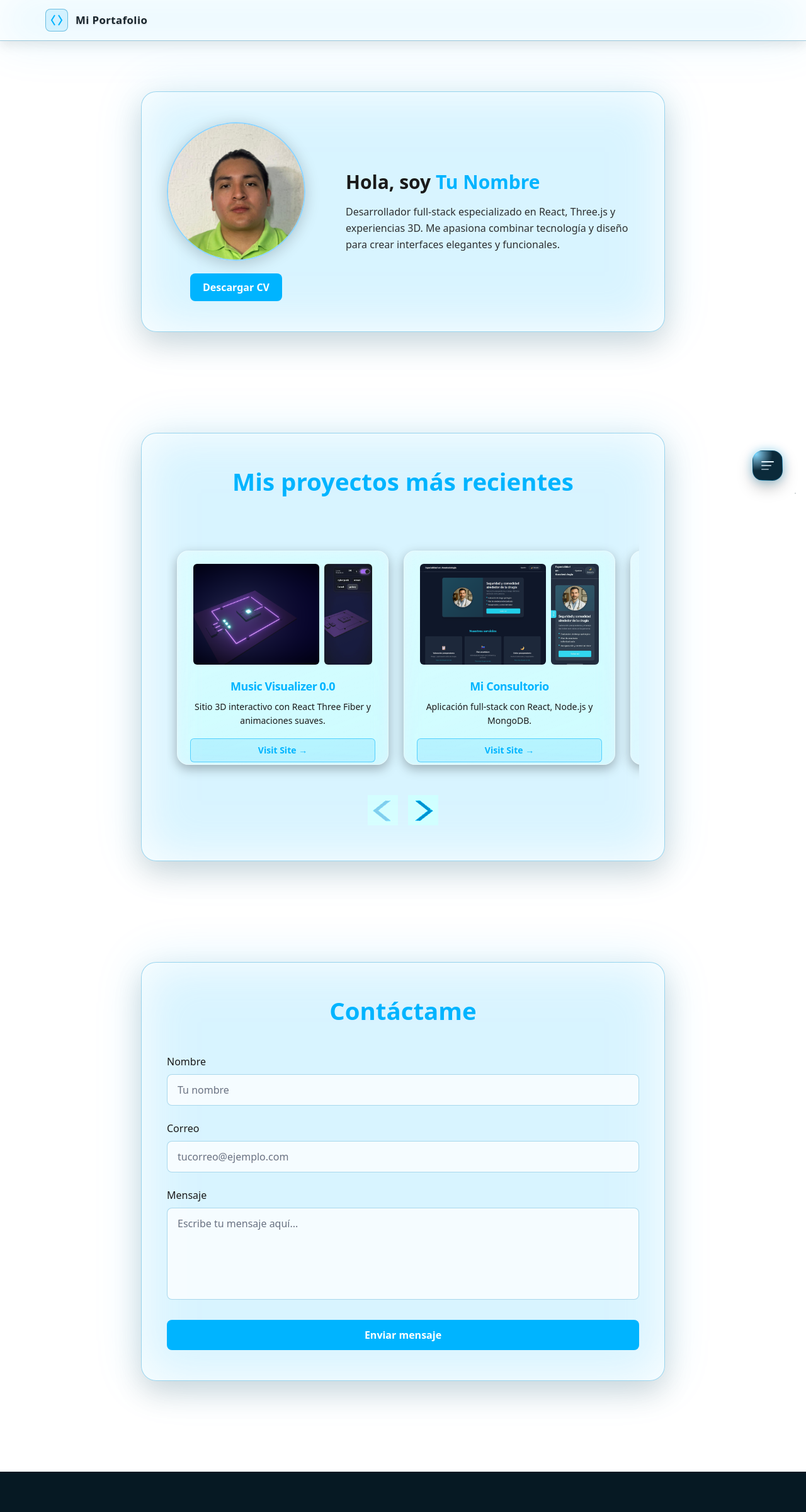
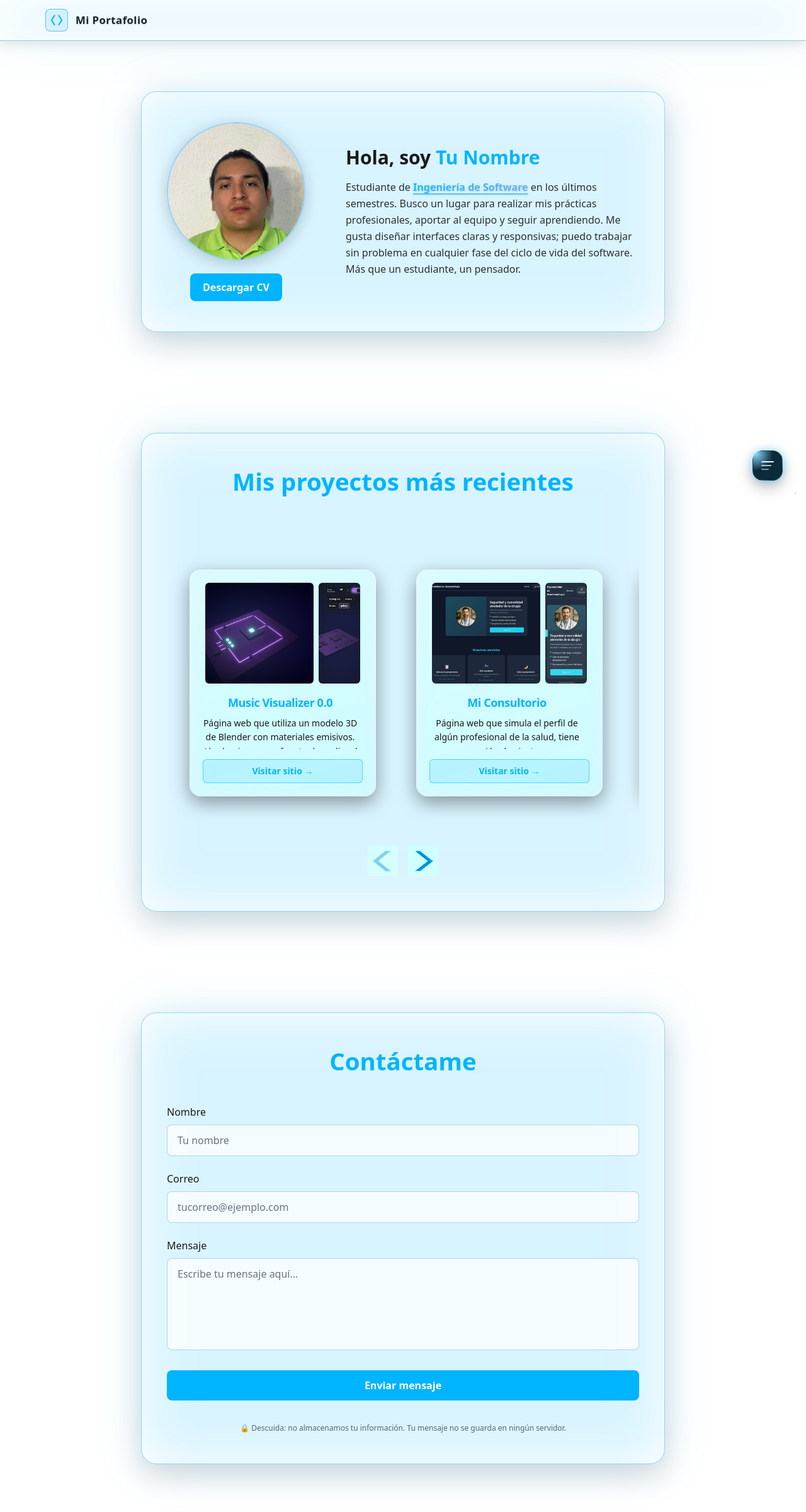
Before and after one commit to Caixba22/mi-portafolio, a React (Vite) app: page / in a window 1280 px wide. Shown: the top 2400 px of the page at 63% size. Before the commit the page ends 2336 px from the top, so only its background shows below. Built offline with nearby package versions, Linux system fonts and the light colour scheme.

Commit message:
guardar avances antes de cambios apra envío de correo electrónico

```diff
--- a/src/components/Sections/AboutMe/AboutMe.tsx
+++ b/src/components/Sections/AboutMe/AboutMe.tsx
@@ -10,16 +10,23 @@ export default function AboutMe() {
           title: "Hola, soy",
           name: "Tu Nombre",
           desc:
-            "Desarrollador full-stack especializado en React, Three.js y experiencias 3D. Me apasiona combinar tecnología y diseño para crear interfaces elegantes y funcionales.",
+            "Estudiante de Ingeniería de Software en los últimos semestres. Busco un lugar para realizar mis prácticas profesionales, aportar al equipo y seguir aprendiendo. Me gusta diseñar interfaces claras y responsivas; puedo trabajar sin problema en cualquier fase del ciclo de vida del software.",
           cv: "Descargar CV",
         }
       : {
           title: "Hi, I'm",
           name: "Your Name",
           desc:
-            "Full-stack developer specialized in React, Three.js and immersive 3D experiences. I love blending technology and design to create elegant, functional UIs.",
+            "Software Engineering student in my final semesters. I'm looking for an internship to contribute to the team and keep learning. I design clear, responsive UIs and I'm comfortable working across any stage of the software lifecycle.",
           cv: "Download CV",
         };
+
+  // Estilo del “highlight”
+  const hiClass =
+    "font-semibold bg-clip-text text-transparent " +
+    "bg-[linear-gradient(90deg,var(--color-primary),#60a5fa)] " +
+    "underline decoration-[color-mix(in_oklab,var(--color-primary)_60%,transparent)] " +
+    "decoration-2 underline-offset-4 drop-shadow";
 
   return (
     <section
@@ -47,7 +54,7 @@ export default function AboutMe() {
           hover:shadow-[0_22px_55px_rgba(0,0,0,0.25)]
         "
       >
-        {/* ✨ Halo dinámico alrededor del bloque */}
+        {/* ✨ Halo dinámico */}
         <div
           className="
             absolute inset-0 rounded-2xl md:rounded-3xl
@@ -103,7 +110,28 @@ export default function AboutMe() {
               {strings.name}
             </span>
           </h2>
-          <p className="opacity-90">{strings.desc}</p>
+
+          {lang === "es" ? (
+            <p className="opacity-90">
+              Estudiante de{" "}
+              <span className={hiClass}>Ingeniería de Software</span> en los
+              últimos semestres. Busco un lugar para realizar mis prácticas
+              profesionales, aportar al equipo y seguir aprendiendo. Me gusta
+              diseñar interfaces claras y responsivas; puedo trabajar sin
+              problema en cualquier fase del ciclo de vida del software.
+              <br />
+              Más que un estudiante, un pensador.
+            </p>
+          ) : (
+            <p className="opacity-90">
+              <span className={hiClass}>Software Engineering</span> student in
+              my final semesters. I’m looking for an internship to contribute to
+              the team and keep learning. I design clear, responsive UIs and I’m
+              comfortable working across any stage of the software lifecycle.
+              <br />
+              More than a student, a thinker.
+            </p>
+          )}
         </div>
       </div>
     </section>
--- a/src/components/Sections/Contact/ContactForm.tsx
+++ b/src/components/Sections/Contact/ContactForm.tsx
@@ -1,7 +1,41 @@
 // src/components/Sections/Contact/ContactForm.tsx
 import React, { useState } from "react";
+import { useUI } from "../../../context/uiContext";
 
 export default function ContactForm() {
+  const { lang } = useUI();
+
+  const strings =
+    lang === "es"
+      ? {
+          title: "Contáctame",
+          nameLabel: "Nombre",
+          namePh: "Tu nombre",
+          emailLabel: "Correo",
+          emailPh: "tucorreo@ejemplo.com",
+          msgLabel: "Mensaje",
+          msgPh: "Escribe tu mensaje aquí...",
+          submit: "Enviar mensaje",
+          alert: "Gracias por tu mensaje. Te contactaré pronto 🚀",
+          sentLog: "Mensaje enviado:",
+          privacy:
+            "🔒 Descuida: no almacenamos tu información. Tu mensaje no se guarda en ningún servidor.",
+        }
+      : {
+          title: "Contact me",
+          nameLabel: "Name",
+          namePh: "Your name",
+          emailLabel: "Email",
+          emailPh: "you@example.com",
+          msgLabel: "Message",
+          msgPh: "Write your message here...",
+          submit: "Send message",
+          alert: "Thanks for your message. I’ll get back to you soon 🚀",
+          sentLog: "Message sent:",
+          privacy:
+            "🔒 Don’t worry: we don’t store your information. Your message isn’t saved on any server.",
+        };
+
   const [formData, setFormData] = useState({
     name: "",
     email: "",
@@ -16,8 +50,8 @@ export default function ContactForm() {
 
   const handleSubmit = (e: React.FormEvent) => {
     e.preventDefault();
-    console.log("Mensaje enviado:", formData);
-    alert("Gracias por tu mensaje. Te contactaré pronto 🚀");
+    console.log(strings.sentLog, formData);
+    alert(strings.alert);
     setFormData({ name: "", email: "", message: "" });
   };
 
@@ -66,14 +100,14 @@ export default function ContactForm() {
               text-center font-semibold
             "
           >
-            Contáctame
+            {strings.title}
           </h2>
 
           <form onSubmit={handleSubmit} className="flex flex-col gap-6">
             {/* Nombre */}
             <div className="flex flex-col gap-2">
               <label className="font-medium text-[#1a1a1a]" htmlFor="name">
-                Nombre
+                {strings.nameLabel}
               </label>
               <input
                 id="name"
@@ -81,7 +115,7 @@ export default function ContactForm() {
                 name="name"
                 value={formData.name}
                 onChange={handleChange}
-                placeholder="Tu nombre"
+                placeholder={strings.namePh}
                 required
                 className="
                   px-4 py-3 rounded-lg
@@ -99,7 +133,7 @@ export default function ContactForm() {
             {/* Correo */}
             <div className="flex flex-col gap-2">
               <label className="font-medium text-[#1a1a1a]" htmlFor="email">
-                Correo
+                {strings.emailLabel}
               </label>
               <input
                 id="email"
@@ -107,7 +141,7 @@ export default function ContactForm() {
                 name="email"
                 value={formData.email}
                 onChange={handleChange}
-                placeholder="tucorreo@ejemplo.com"
+                placeholder={strings.emailPh}
                 required
                 className="
                   px-4 py-3 rounded-lg
@@ -125,14 +159,14 @@ export default function ContactForm() {
             {/* Mensaje */}
             <div className="flex flex-col gap-2">
               <label className="font-medium text-[#1a1a1a]" htmlFor="message">
-                Mensaje
+                {strings.msgLabel}
               </label>
               <textarea
                 id="message"
                 name="message"
                 value={formData.message}
                 onChange={handleChange}
-                placeholder="Escribe tu mensaje aquí..."
+                placeholder={strings.msgPh}
                 required
                 rows={5}
                 className="
@@ -166,8 +200,13 @@ export default function ContactForm() {
                 focus:ring-offset-2 focus:ring-offset-white
               "
             >
-              Enviar mensaje
+              {strings.submit}
             </button>
+
+            {/* Nota de privacidad */}
+            <p className="text-xs text-gray-600/90 mt-3 text-center">
+              {strings.privacy}
+            </p>
           </form>
         </div>
       </div>
--- a/src/components/Sections/MyProjects/Cards/ProjectFront.tsx
+++ b/src/components/Sections/MyProjects/Cards/ProjectFront.tsx
@@ -1,4 +1,6 @@
+// src/components/Sections/MyProjects/Cards/ProjectFront.tsx
 import React from "react";
+import { useUI } from "../../../../context/uiContext"; // 👈 para leer el idioma
 
 interface Props {
   title: string;
@@ -15,10 +17,14 @@ export default function ProjectFront({
   imgMobile,
   link,
 }: Props) {
+  const { lang } = useUI();
+  const btnLabel = lang === "es" ? "Visitar sitio →" : "Visit Site →"; // 👈 dinámico
+
   return (
     <div
       className="
-        flex flex-col h-full p-5 gap-5
+        grid grid-rows-[auto,1fr,auto]
+        h-full p-5 gap-4
         bg-transparent
       "
     >
@@ -36,9 +42,13 @@ export default function ProjectFront({
         />
       </div>
 
-      {/* TEXTO + BOTÓN */}
-      <div className="flex flex-col gap-4 pb-2">
-        <div>
+      {/* TEXTO SCROLLEABLE */}
+      <div
+        className="min-h-0 overflow-y-auto pr-2"
+        onClick={(e) => e.stopPropagation()}         // no dispares el flip al intentar scroll
+        onMouseDown={(e) => e.stopPropagation()}
+        onTouchStart={(e) => e.stopPropagation()}
+      >
         <h3 className="text-[var(--color-primary)] text-lg font-semibold tracking-tight mb-2">
           {title}
         </h3>
@@ -47,10 +57,12 @@ export default function ProjectFront({
         </p>
       </div>
 
+      {/* BOTÓN SIEMPRE ABAJO */}
       <a
         href={link}
         target="_blank"
         rel="noopener noreferrer"
+        onClick={(e) => e.stopPropagation()}         // que el click vaya al link, no al flip
         className="
           inline-block px-4 py-2 rounded-md text-sm font-semibold
           border border-[color-mix(in_oklab,var(--color-primary)_55%,transparent)]
@@ -61,9 +73,8 @@ export default function ProjectFront({
           focus:outline-none focus:ring-2 focus:ring-[var(--color-primary)]/60
         "
       >
-          Visit Site →
+        {btnLabel}
       </a>
-      </div>
     </div>
   );
 }
--- a/src/components/Sections/MyProjects/MyProjects.tsx
+++ b/src/components/Sections/MyProjects/MyProjects.tsx
@@ -27,30 +27,30 @@ export default function MyProjects() {
       title: lang === "es" ? "Music Visualizer 0.0" : "Music Visualizer 0.0",
       desc:
         lang === "es"
-          ? "Sitio 3D interactivo con React Three Fiber y animaciones suaves."
-          : "3D interactive site with React Three Fiber and smooth animations.",
+          ? "Página web que utiliza un modelo 3D de Blender con materiales emisivos. Al seleccionar una fuente de audio, el modelo visualiza las frecuencias a través de efectos de luz dinámicos. (Limitado solo a computadoras por políticas de seguridad de la API de audio)."
+          : "Website that uses a 3D Blender model with emissive materials. When you pick an audio source, the model visualizes the frequencies with dynamic light effects. (Desktop only due to audio API security policies.)",
       imgDesktop: "/pc_musicvisualizer.png",
       imgMobile: "/movil_musicvisualizer.jpg",
       link: "https://music-visualizer00.netlify.app/",
       technologies: ["React", "Three.js", "TypeScript", "CSS"],
     },
     {
-      title: lang === "es" ? "Mi Consultorio" : "My Clinic",
+      title: lang === "es" ? "Mi Consultorio" : "Mi Consultorio",
       desc:
         lang === "es"
-          ? "Aplicación full-stack con React, Node.js y MongoDB."
-          : "Full-stack app with React, Node.js and MongoDB.",
+          ? "Página web que simula el perfil de algún profesional de la salud, tiene una sección de ajustes para seleccionar algunas preferencias y un chat predeterminado que responde a preguntas frecuentes."
+          : "Website that simulates a health professional’s profile. It includes a settings section to choose a few preferences and a preset chat that answers common questions.",
       imgDesktop: "/pc_miconsultorio.png",
       imgMobile: "/movil_miconsultorio.jpg",
       link: "https://mipaginaweb-miconsultorio.netlify.app/",
       technologies: ["React", "Node.js", "Express", "MongoDB"],
     },
     {
-      title: lang === "es" ? "Mi Catálogo" : "My Catalog",
+      title: lang === "es" ? "Mi Catálogo" : "Mi Catálogo",
       desc:
         lang === "es"
-          ? "Dashboard con gráficas y consumo de API REST."
-          : "Dashboard with charts and REST API.",
+          ? "Página web para un pequeño negocio de ventas de distintos productos de catálogos, cuenta con una sección de gestión de productos solo para adminsitradores"
+          : "Website for a small shop that sells different catalog products, with an admin-only section to manage items.",
       imgDesktop: "/pc_micatalogo.png",
       imgMobile: "/movil_micatalogo.jpg",
       link: "https://mi-negocio-two.vercel.app/",
@@ -86,7 +86,6 @@ export default function MyProjects() {
           hover:shadow-[0_22px_55px_rgba(0,0,0,0.25)]
         "
       >
-        {/* ✨ Halo dinámico alrededor del bloque */}
         <div
           className="
             absolute inset-0 rounded-2xl md:rounded-3xl
@@ -95,8 +94,6 @@ export default function MyProjects() {
             pointer-events-none
           "
         />
-
-        {/* 💎 Contenido principal */}
         <div className="relative z-10">
           <h2
             className="
--- a/src/components/UI/FlippableCard.tsx
+++ b/src/components/UI/FlippableCard.tsx
@@ -16,12 +16,19 @@ export default function FlippableCard({ front, back, onFlip }: FlippableCardProp
     onFlip?.();
   };
 
+  // ✅ Aumento de altura a 400px para garantizar que el botón quepa
   const containerStyle: React.CSSProperties = {
     perspective: "1000px",
     width: "100%",
     maxWidth: "380px",
-    height: "340px",
+    // 👈 Altura ajustada para mayor seguridad
+    height: "400px",
     cursor: "pointer",
+
+    // Estilos de sombra y ajuste móvil
+    padding: "20px",
+    margin: "10px auto",
+    boxSizing: "border-box",
   };
 
   const cardStyle: React.CSSProperties = {
@@ -34,30 +41,24 @@ export default function FlippableCard({ front, back, onFlip }: FlippableCardProp
     transition: "transform 0.7s cubic-bezier(0.25, 0.1, 0.25, 1)",
   };
 
-  // ☁️ CRISTAL GRIS CLARO FUTURISTA (más luminoso y elegante)
+  // ☁️ CRISTAL GRIS CLARO FUTURISTA
   const sideStyle: React.CSSProperties = {
     position: "absolute",
     width: "100%",
+    // Su altura es ahora el 100% de los 400px del padre (menos el padding)
     height: "100%",
     backfaceVisibility: "hidden",
     borderRadius: "18px",
     overflow: "hidden",
 
-    // 1️⃣ Fondo gris claro perlado (más visible y brillante)
+    // ... (otros estilos)
     background:
       "linear-gradient(135deg, rgba(210, 210, 210, 0.7), rgba(170, 170, 170, 0.55))",
-
-    // 2️⃣ Borde más blanco para resaltar el cristal
     border: "1px solid rgba(255, 255, 255, 0.4)",
-
-    // 3️⃣ Efecto de cristal claro y limpio
     backdropFilter: "blur(14px) saturate(180%) contrast(120%) brightness(110%)",
-
-    // 4️⃣ Sombras más suaves (para un look etéreo, menos pesado)
     boxShadow:
-      "0 6px 18px rgba(0,0,0,0.3), inset 0 0 10px rgba(255,255,255,0.12)",
-
-    // 5️⃣ Reflejo superior sutil (vidrio pulido)
+      "0 10px 30px rgba(0,0,0,0.4), " +
+      "inset 0 0 10px rgba(255,255,255,0.12)",
     backgroundImage:
       "linear-gradient(160deg, rgba(255,255,255,0.25) 0%, rgba(255,255,255,0.1) 50%, rgba(255,255,255,0) 100%)",
   };
```
Lines whose indentation alone changed are shown as unchanged.
